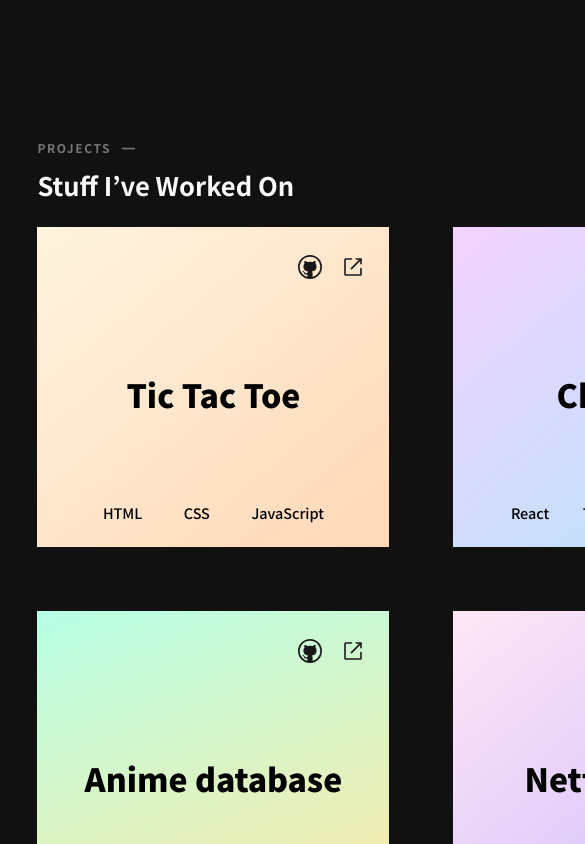
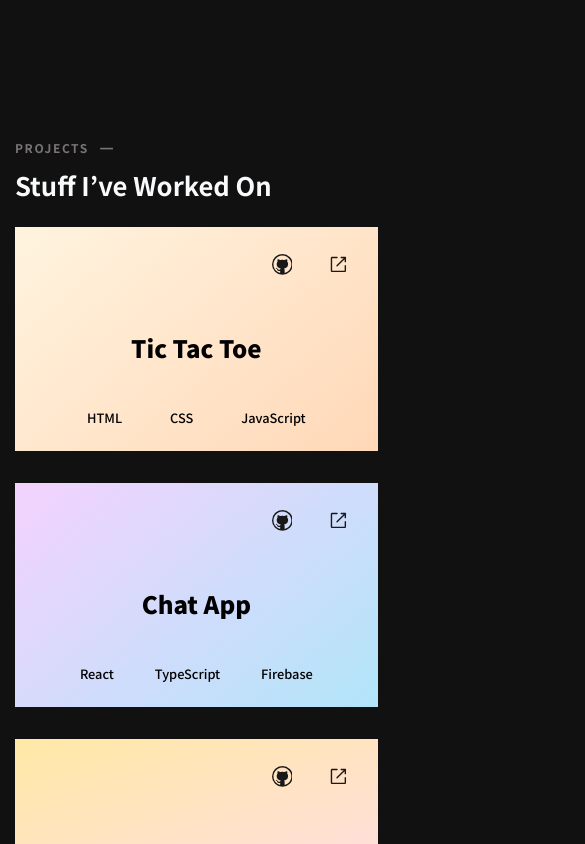
Before and after one commit to mirayatech/react-portfolio, a React (Vite) app: page / in a window 390 px wide. Shown: the part 720-1564 px from the top of the page, 585 px wide, since content can reach past the window. Built offline with nearby package versions, Linux system fonts and the light colour scheme.

Commit message:
style: make projects mobile friendly

```diff
--- a/src/feautures/projects/project-style.ts
+++ b/src/feautures/projects/project-style.ts
@@ -1,49 +1,54 @@
 import styled from 'styled-components'
 import { colors, linearGardient } from '../../library'
-export const Container = styled.div`
-  padding-top: 100px;
-  padding: 0 1.4rem;
-`
 
-export const Heading = styled.div`
-  margin-bottom: 2rem;
+export const Grid = styled.div`
+  width: 100%;
+  display: grid;
+  grid-gap: 4rem;
+  grid-template-columns: auto auto auto;
 
-  h2 {
-    display: flex;
-    font-size: 0.8rem;
-    font-weight: 600;
-    letter-spacing: 0.1rem;
-    margin-bottom: 0.5rem;
-    color: ${colors.darkGrey};
-    text-transform: uppercase;
-
-    svg {
-      font-size: 1.2rem;
-      margin-left: 0.5rem;
-    }
+  @media screen and (max-width: 1000px) {
+    grid-gap: 2rem;
+    grid-template-columns: auto auto;
   }
 
-  h3 {
-    font-size: 2.2rem;
-    color: ${colors.offWhite};
+  @media screen and (max-width: 600px) {
+    grid-gap: 2rem;
+    grid-template-columns: auto;
   }
-`
-
-export const Grid = styled.div`
-  max-width: 75rem;
-  display: grid;
-  grid-gap: 4rem;
-  grid-template-columns: repeat(auto-fit, 22rem);
-  justify-content: space-between;
 `
 
 export const Card = styled.div`
   height: 20rem;
+  width: 20rem;
   display: flex;
   padding: 1.5rem;
   position: relative;
   flex-direction: column;
   justify-content: space-between;
+
+  @media screen and (max-width: 1120px) {
+    height: 19rem;
+    width: 19rem;
+  }
+
+  @media screen and (max-width: 1000px) {
+    height: 18rem;
+    width: 46vw;
+  }
+
+  @media screen and (max-width: 760px) {
+    width: 45vw;
+  }
+
+  @media screen and (max-width: 600px) {
+    height: 14rem;
+    width: 94vw;
+  }
+
+  @media screen and (max-width: 420px) {
+    width: 93vw;
+  }
 
   :first-child {
     background-image: ${linearGardient.a};
@@ -79,9 +84,14 @@ export const Links = styled.div`
   justify-content: flex-end;
 
   a {
+    padding: 0 5px 5px;
     font-size: 1.5rem;
     margin-left: 1.2rem;
     color: ${colors.body};
+    @media screen and (max-width: 745px) {
+      font-size: 1.3rem;
+      margin-left: 1.6rem;
+    }
   }
 `
 
@@ -89,6 +99,9 @@ export const Name = styled.div`
   font-size: 2rem;
   font-weight: 900;
   text-align: center;
+  @media screen and (max-width: 745px) {
+    font-size: 1.5rem;
+  }
 `
 
 export const Languages = styled.div`
@@ -99,4 +112,8 @@ export const Languages = styled.div`
 export const Language = styled.span`
   font-weight: 500;
   font-size: 0.9rem;
+
+  @media screen and (max-width: 745px) {
+    font-size: 0.8rem;
+  }
 `
--- a/src/feautures/projects/projects.tsx
+++ b/src/feautures/projects/projects.tsx
@@ -3,15 +3,7 @@
 
 import { Github, Link } from '../../library'
 import { Headings } from '../headings/headings'
-import {
-  Grid,
-  Card,
-  Links,
-  Name,
-  Language,
-  Languages,
-  Container,
-} from './project-style'
+import { Grid, Card, Links, Name, Language, Languages } from './project-style'
 
 import projects from './projects.json'
 
@@ -20,7 +12,7 @@ export function Projects() {
   const subtitle = 'Stuff I’ve Worked On'
 
   return (
-    <Container>
+    <div>
       <Headings title={title} subtitle={subtitle} />
 
       <Grid>
@@ -45,6 +37,6 @@ export function Projects() {
           </Card>
         ))}
       </Grid>
-    </Container>
+    </div>
   )
 }
```
